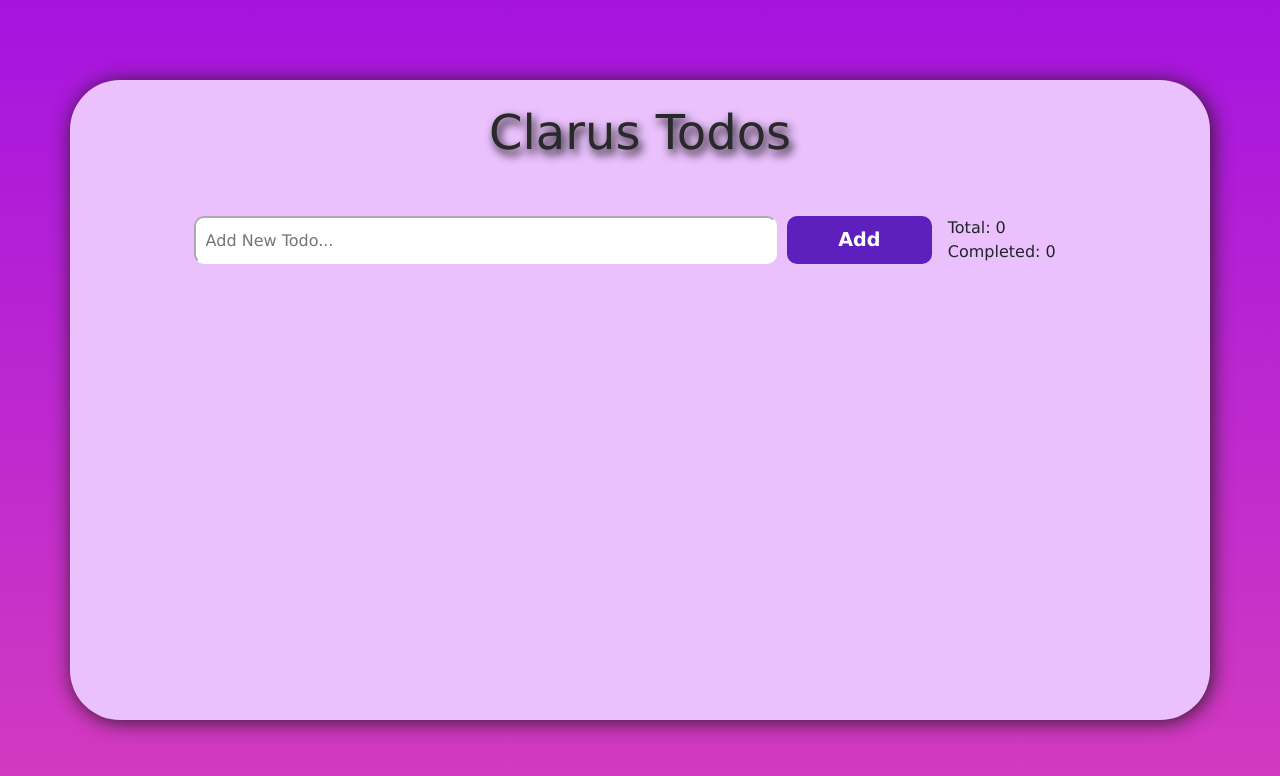
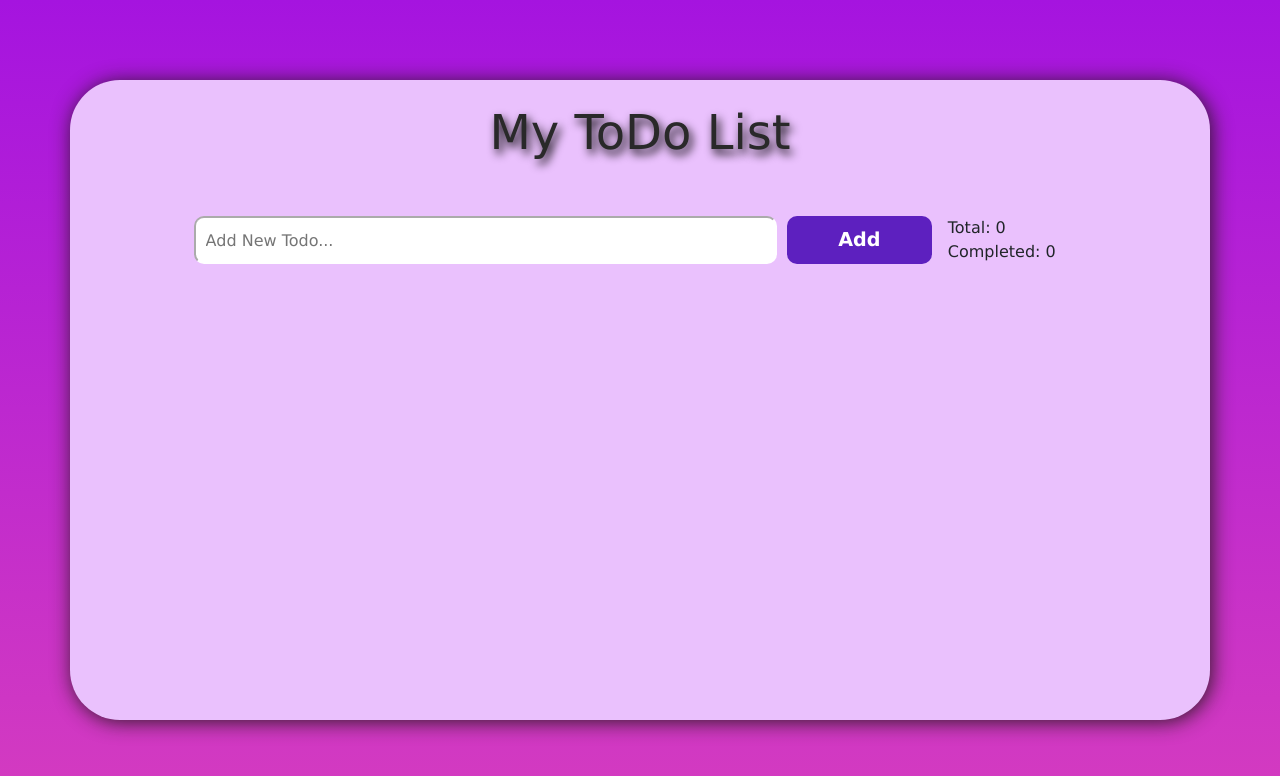
Before and after one commit to olcay-elt/Javascript-Basic-studies, a plain HTML site: page class-notes/DE-13-ToDo-App/index.html in a window 1280 px wide. Drawn offline with nearby package versions, Linux system fonts and the light colour scheme.

Commit message:
Add new file

```diff
--- a/class-notes/DE-13-ToDo-App/index.html
+++ b/class-notes/DE-13-ToDo-App/index.html
@@ -15,7 +15,7 @@
 
 <body>
     <main class="container">
-        <header>Clarus Todos</header>
+        <header>My ToDo List</header>
         <section class="todo-add">
             <input type="text" id="todo-input" placeholder="Add New Todo..." />
             <button type="submit" id="todo-button">Add</button>
```
